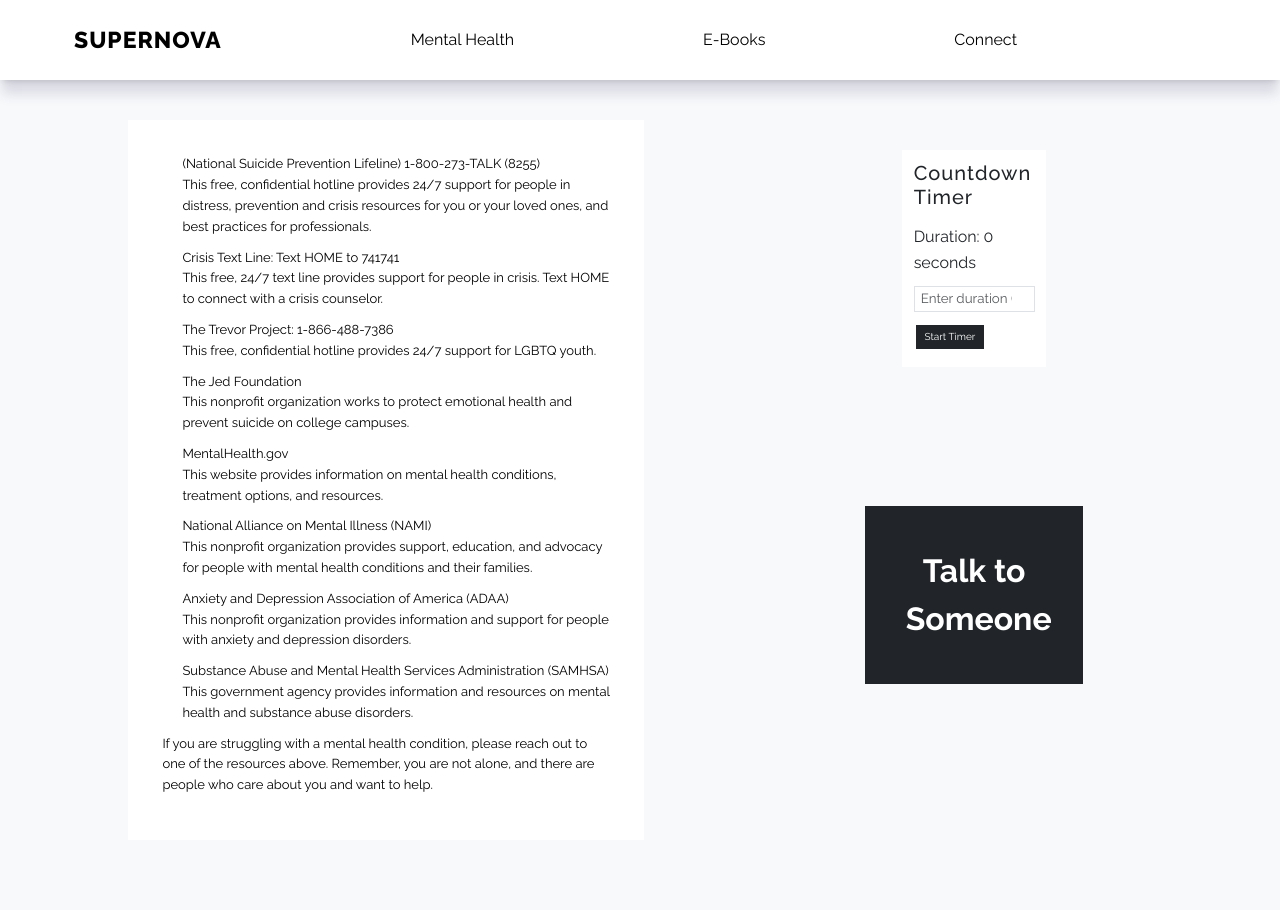
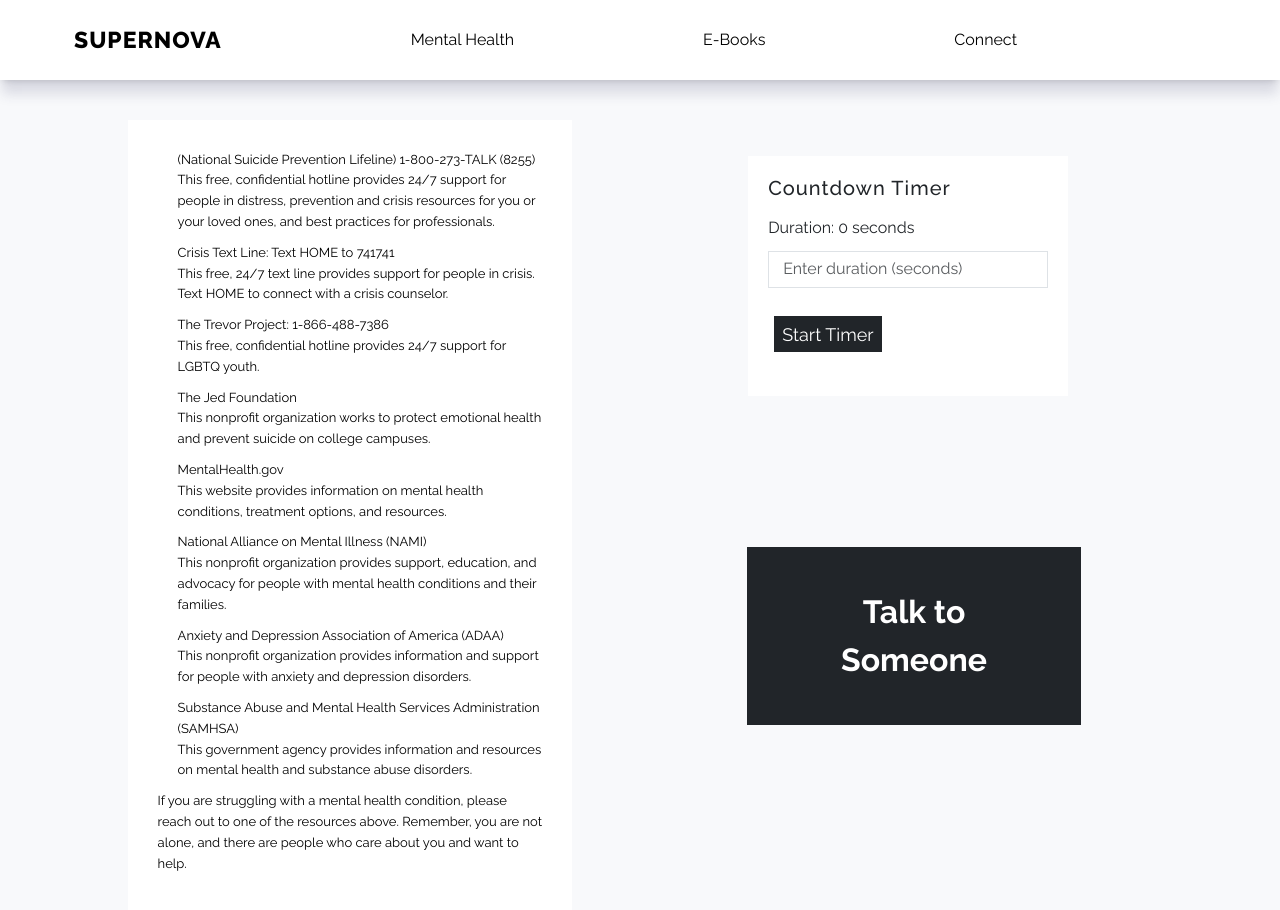
Before and after one commit to inputvar/Supernova, a React (Create React App) app in the folder frontend/: page /mentalHealth in a window 1280 px wide. Shown: the top 910 px of the page. Before the commit the page ends 880 px from the top, so only its background shows below. Built offline with nearby package versions, Linux system fonts and the light colour scheme.

Commit message:
post-hackathon commit

```diff
--- a/frontend/src/App.css
+++ b/frontend/src/App.css
@@ -598,7 +598,10 @@
   background-color: #fff;
   border-radius: 0;
   border: none;
-  padding: 8%
+  padding: 8%;
+  height: 30vh;
+  width: 40vh;
+  margin-left: -40px;
 }
 
 .btn-dark{
@@ -614,7 +617,7 @@
 }
 
 .timerDuration{
-  font-size: smaller;
+  font-size: medium;
   padding: 2% 5%;
   border-radius: 0%;
   margin-bottom: 5%;
--- a/frontend/src/components/Timer.js
+++ b/frontend/src/components/Timer.js
@@ -60,7 +60,7 @@
     return (
       <div className="container mt-5">
         <div className="d-flex justify-content-center align-items-center square-form">
-          <div className="card bg-warning" style={{"border":"none"}}>
+          <div className="card" style={{"border":"none"}}>
             <div className="card-body timerBody">
               <h2 className="mb-4">Countdown Timer</h2>
               <p>Duration: {this.state.duration} seconds</p>
@@ -75,7 +75,7 @@
               </div>
               {!this.state.running ? (
                 <button
-                  className="btn btn-md btn-dark"
+                  className="btn btn-md btn-dark  fs-18 fw-900"
                   onClick={() => this.startTimer()}
                 >
                   Start Timer
@@ -83,13 +83,13 @@
               ) : (
                 <div>
                   <button
-                    className="btn btn-outline-dark" style={{"margin-top":"0"}}
+                    className="btn btn-outline-dark fs-18 fw-900" style={{"margin-top":"0"}}
                     onClick={() => this.stopTimer()}
                   >
                     Stop Timer
                   </button>
                   <button
-                    className="btn btn-dark ml-2"
+                    className="btn btn-dark ml-2 fs-18 fw-900"
                     onClick={() => this.stopBoth()}
                   >
                     Stop Both
```
Also changed, not shown: 1 other file (tests, documents, lock files or other folders).
